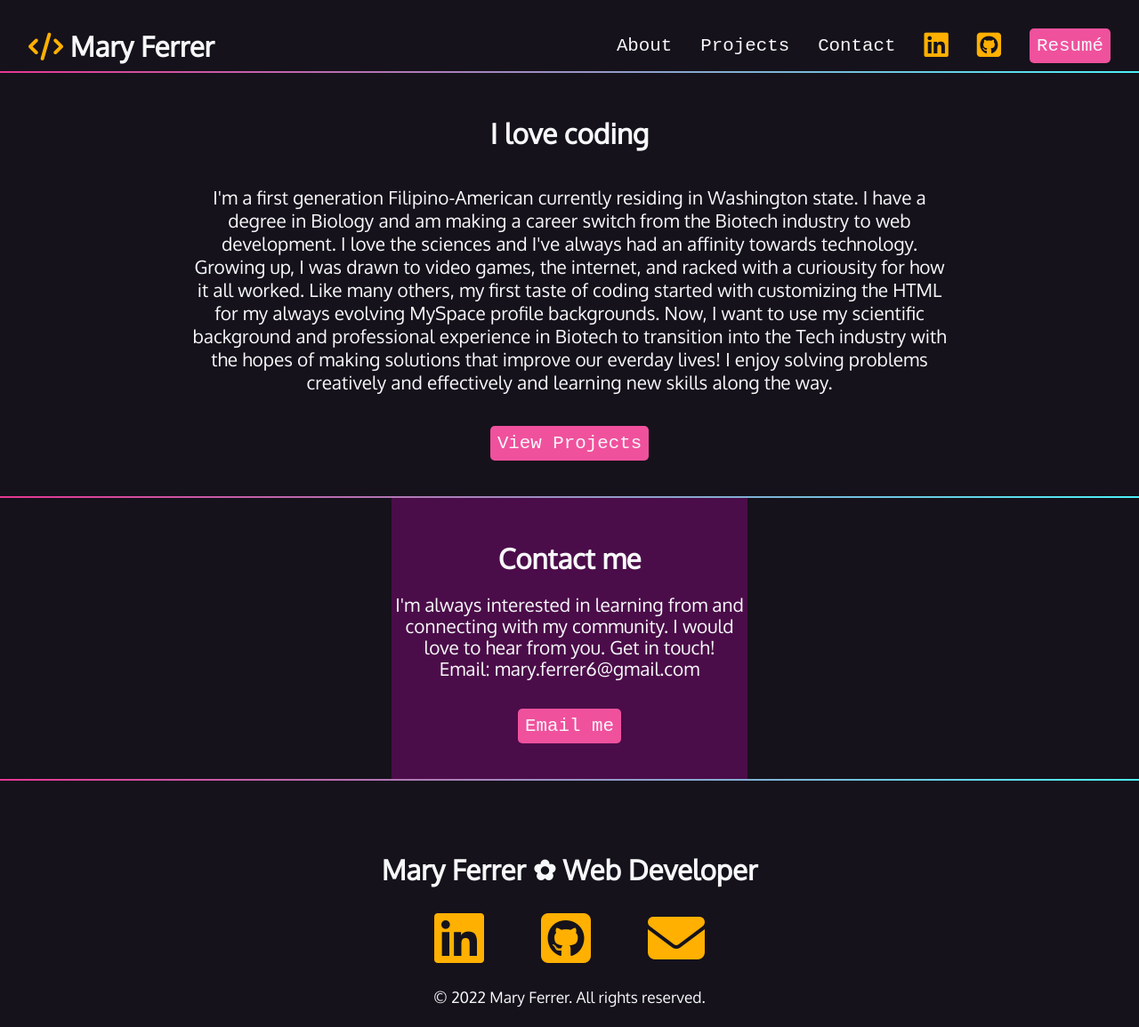
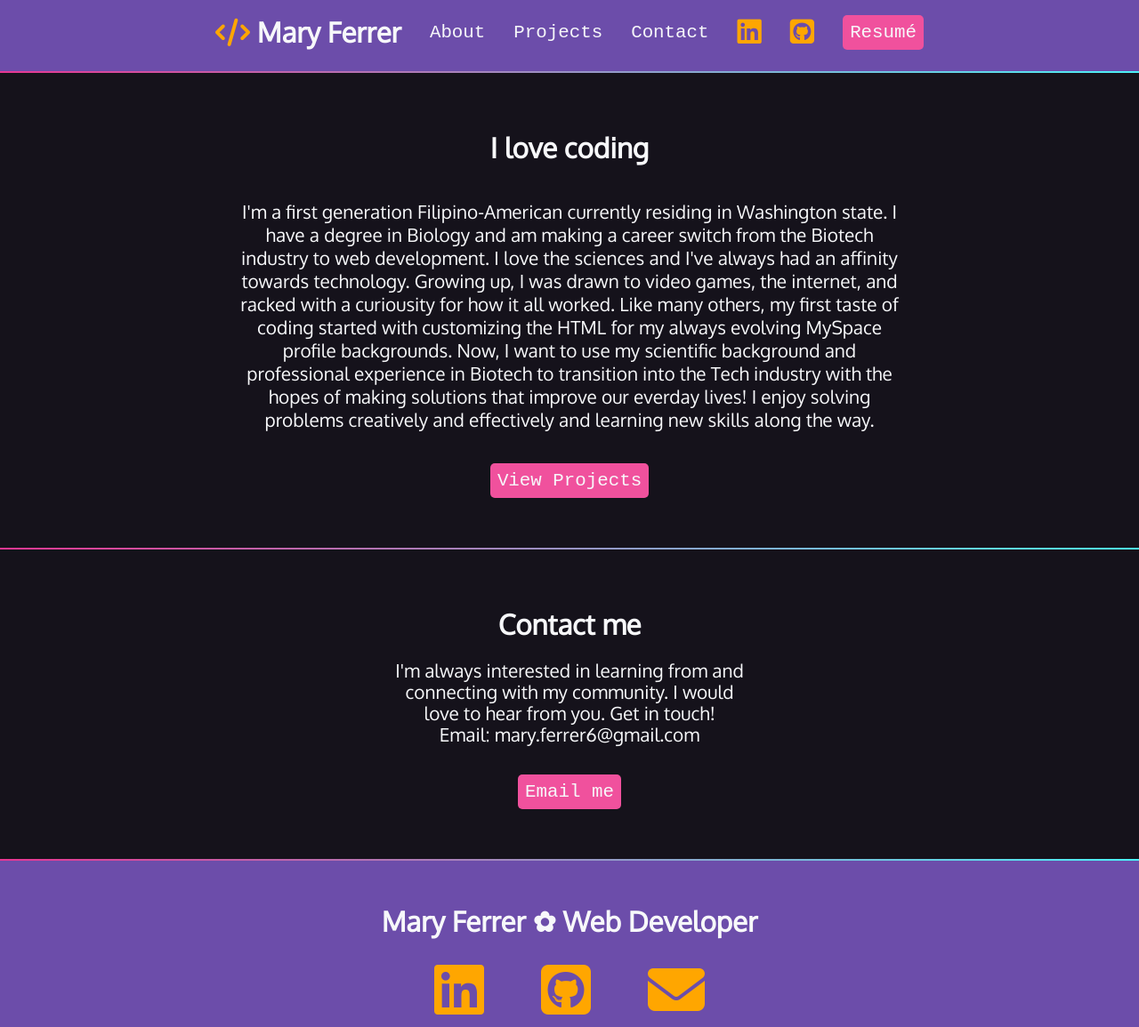
Before and after one commit to maryferrer/maryferrer.github.io, a plain HTML site: page about.html in a window 1280 px wide. Shown: the top 1155 px of the page at 89% size. Drawn offline with Linux system fonts and the light colour scheme; a web font is replaced by a local one.

Commit message:
update root variables, add styles to about page, nav and footer

```diff
--- a/styles.css
+++ b/styles.css
@@ -1,15 +1,15 @@
 :root {
+  --purple: #6c4daa;
   --black: #15121b;
-  --dkblue: #15121b;
-  --purple: #4b0d49;
+  --dkpurple: #4b0d49;
   --pink: #f0519d;
-  --hotpink: #e310cb;
-  --lemon: #ffb000;
+  --lightpink: #d889cf;
+  --lemon: #ffa600;
   --white: #f7f8fa;
   --font-size: 1.3rem;
   --mono: "Oxygen mono", monospace;
   --sans: Oxygen, sans-serif;
-  --nav-height: 10vh;
+  --nav-height: 5rem;
 }
 html {
   box-sizing: border-box;
@@ -23,7 +23,7 @@ body {
   padding: 0;
   margin: 0;
   font-family: var(--sans);
-  background-color: var(--black);
+  background-color: var(--purple);
   color: var(--white);
   font-size: var(--font-size);
 }
@@ -46,8 +46,8 @@ img {
   );
   height: 2px;
 }
-.section-dkblue {
-  background-color: var(--dkblue);
+.section-black {
+  background-color: var(--black);
 }
 /* background colors and gradients */
 
@@ -55,8 +55,8 @@ img {
 nav {
   font-family: var(--mono);
   font-size: 100%;
-  background: var(--black);
-  padding: 2rem;
+  background: var(--purple);
+  padding: 1rem;
   height: var(--nav-height);
   position: sticky;
   top: 0;
@@ -67,7 +67,7 @@ nav h1 a {
 nav ul {
   list-style-type: none;
   display: flex;
-  flex-flow: row wrap;
+  flex-flow: row nowrap;
   justify-content: center;
   align-items: center;
   gap: 2rem;
@@ -76,6 +76,7 @@ nav ul {
 }
 nav li:first-child {
   flex-basis: 100%;
+  justify-content: flex-start;
   text-align: center;
 }
 nav [class*="fa-"] {
@@ -89,11 +90,10 @@ nav h1 [class*="fa-"] {
 nav a {
   color: var(--white);
   text-decoration: none;
-  display: block;
 }
 nav a:hover,
 nav [class*="fa-"]:hover {
-  color: var(--hotpink);
+  color: var(--lightpink);
 }
 .button {
   font-family: var(--mono);
@@ -105,7 +105,7 @@ nav [class*="fa-"]:hover {
 }
 .button:hover {
   color: var(--white);
-  background-color: var(--hotpink);
+  background-color: var(--lightpink);
 }
 @media (min-width: 850px) {
   nav {
@@ -121,16 +121,23 @@ nav [class*="fa-"]:hover {
 /* end of navbar */
 
 /* about page */
+#about--container {
+  display: flex;
+  min-height: 100vh;
+  flex-direction: column;
+  justify-content: space-between;
+  background-color: var(--purple);
+}
 #about {
-  width: 850px;
-  margin: 0 auto;
+  max-width: 850px;
+  margin: 1rem auto 1rem auto;
   text-align: center;
-  padding: 3rem 0;
-  background-color: var(--black);
+  padding: 3rem;
 }
-.section-black {
+.section-purple {
   width: 100vw;
-  background-color: var(--black);
+  height: 60vh;
+  background-color: var(--dkpurple);
 }
 #about p {
   margin: 2.5rem 0 2.5rem 0;
@@ -139,9 +146,6 @@ nav [class*="fa-"]:hover {
 
 /* intro */
 
-.bg-img {
-  background-image: url("/images/luisa-ji-SpKT27bNSOQ-unsplash.jpg");
-}
 .bg-home {
   display: flex;
   flex-flow: column wrap;
@@ -150,6 +154,7 @@ nav [class*="fa-"]:hover {
   align-items: center;
   justify-content: center;
   overflow: auto;
+  background-color: var(--black);
 }
 #intro img {
   border: 3px solid white;
@@ -185,15 +190,15 @@ nav [class*="fa-"]:hover {
   color: var(--white);
 }
 #projects a:hover {
-  color: var(--hotpink);
+  color: var(--lightpink);
 }
 #projects h4 {
   font-size: 1rem;
   font-family: var(--mono);
   margin: 0;
 }
-.blackbox {
-  background-color: var(--pink);
+.projectbox {
+  background-color: var(--purple);
   padding: 1rem;
   border-radius: 5px;
   color: var(--white);
@@ -258,14 +263,14 @@ nav [class*="fa-"]:hover {
 /* contact section */
 #contact {
   width: 400px;
-  margin: 0 auto;
+  margin: 1rem auto;
   text-align: center;
-  padding: 3rem 0;
-  background-color: var(--purple);
+  background-color: var(--black);
 }
-.section-purple {
+.section-dkpurple {
   width: 100%;
-  background-color: var(--purple);
+  background-color: var(--black);
+  padding: 3rem 0 3rem 0;
 }
 #contact p {
   line-height: 1.5rem;
@@ -277,13 +282,14 @@ nav [class*="fa-"]:hover {
 
 /* footer */
 footer {
-  background-color: var(--black);
+  background-color: var(--purple);
+  margin-top: auto;
 }
 footer h2 {
   display: flex;
   flex-flow: row wrap;
   justify-content: center;
-  padding-top: 5rem;
+  padding-top: 3rem;
   margin: 0 auto;
 }
 footer ul {
@@ -300,12 +306,12 @@ footer [class*="fa-"] {
   color: var(--lemon);
 }
 footer [class*="fa-"]:hover {
-  color: var(--hotpink);
+  color: var(--lightpink);
 }
 footer p {
   display: flex;
   flex-flow: row wrap;
   justify-content: center;
-  padding-bottom: 5rem;
+  padding-bottom: 3rem;
   margin: 0 auto;
 }
```
